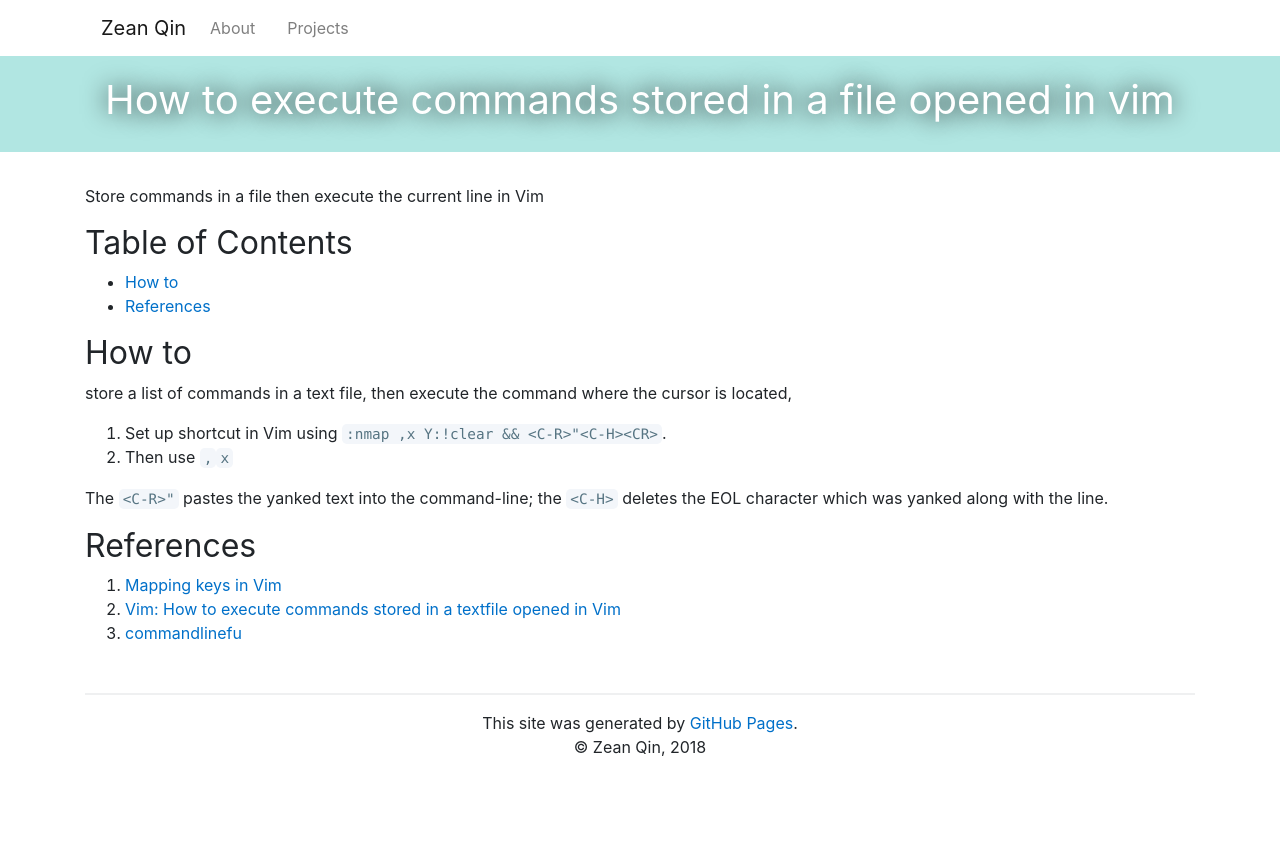
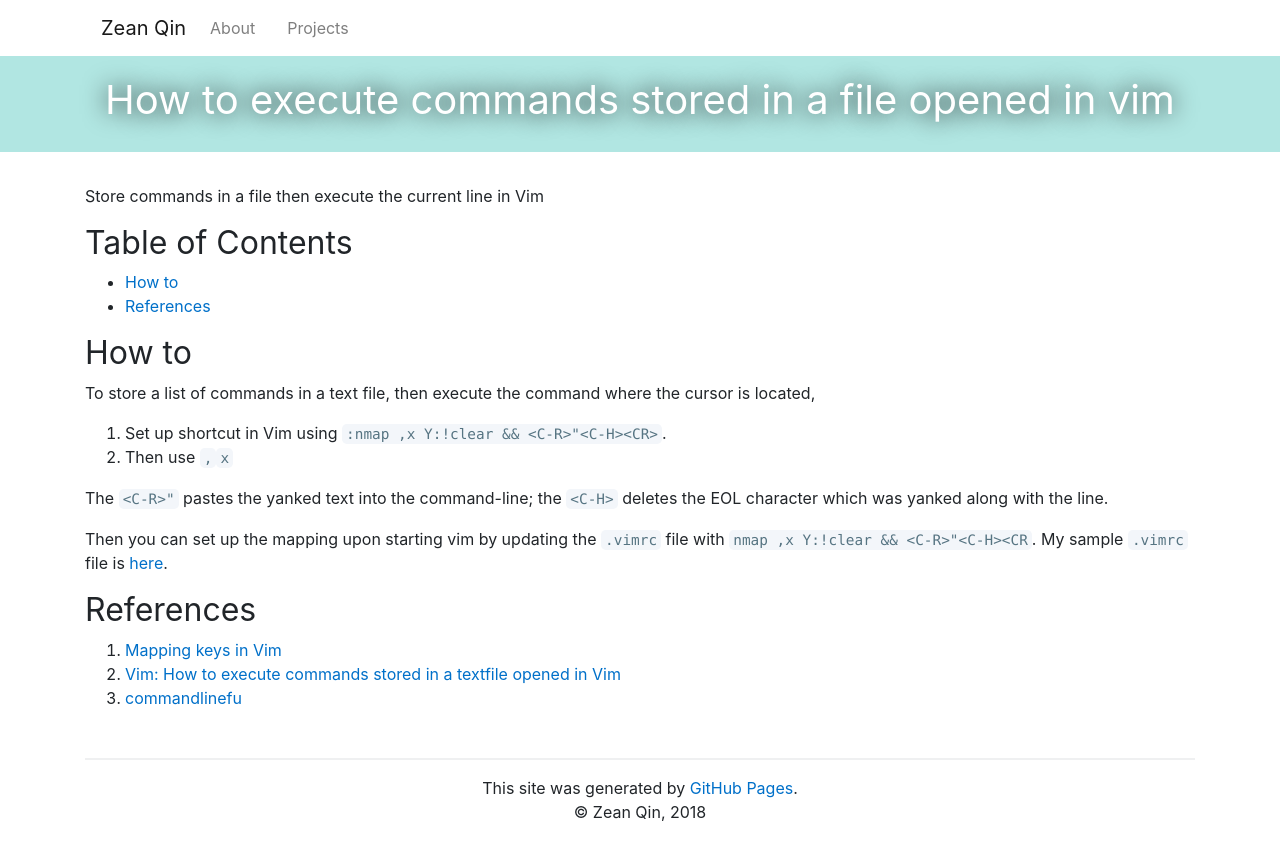
Before and after one commit to ZeanQin/zeanqin.github.io, a Jekyll site: the page built from _posts/2019-10-09-execute-commands-stored-in-file-using-vim.md, in a window 1280 px wide. Shown: the top 860 px of the page. Built offline with Jekyll 4.4.1, drawn with Linux system fonts in a browser that asks for light colours.

Commit message:
Add .vimrc file

```diff
--- a/_posts/2019-10-09-execute-commands-stored-in-file-using-vim.md
+++ b/_posts/2019-10-09-execute-commands-stored-in-file-using-vim.md
@@ -6,13 +6,16 @@ excerpt: Store commands in a file then execute the current line in Vim
 ---
 
 ## How to
-store a list of commands in a text file, then execute the command where the cursor is located,
+To store a list of commands in a text file, then execute the command where the cursor is located,
 
 1. Set up shortcut in Vim using `:nmap ,x Y:!clear && <C-R>"<C-H><CR>`.
 2. Then use `,``x`
 
 The `<C-R>"` pastes the yanked text into the command-line; the `<C-H>` deletes the EOL character which was yanked along with the line.
 
+Then you can set up the mapping upon starting vim by updating the `.vimrc` file with
+`nmap ,x Y:!clear && <C-R>"<C-H><CR`. My sample `.vimrc` file is [here](/assets/scripts/.vimrc).
+
 ## References
 1. [Mapping keys in Vim](https://vim.fandom.com/wiki/Mapping_keys_in_Vim_-_Tutorial_(Part_1))
 2. [Vim: How to execute commands stored in a textfile opened in Vim](https://superuser.com/questions/125272/vim-how-to-execute-commands-stored-in-a-textfile-opened-in-vim)
```
Also changed, not shown: 1 other file.
